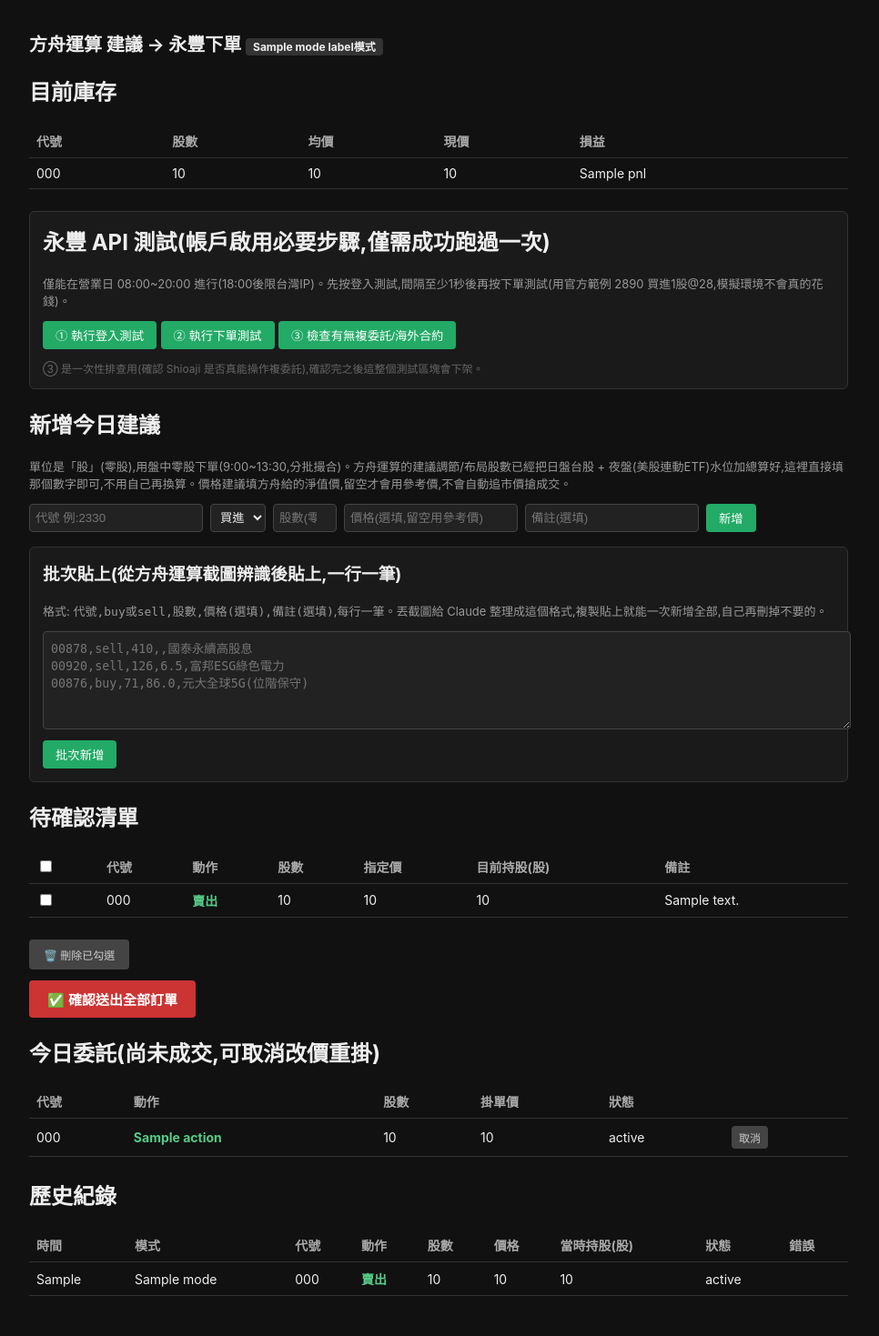
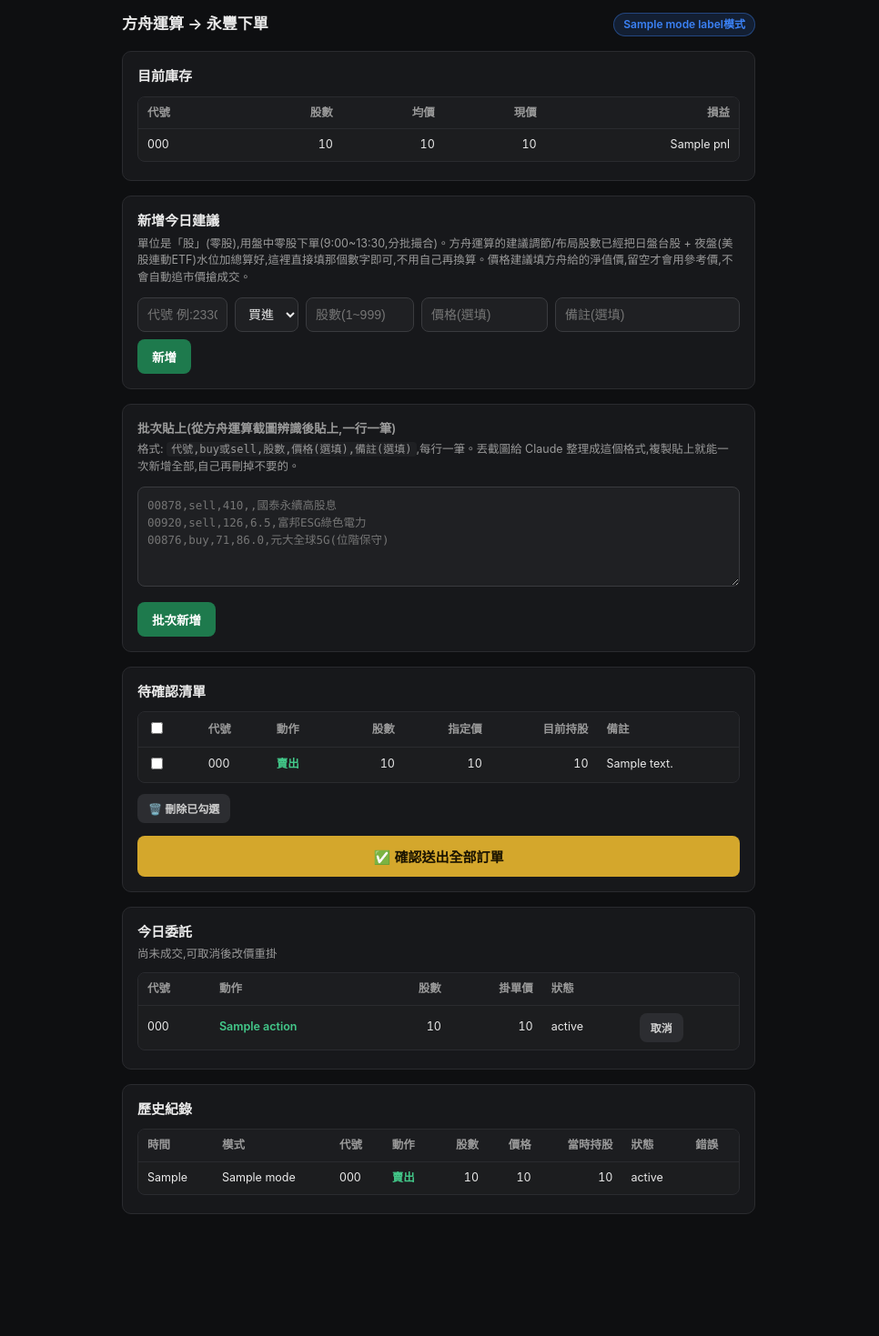
Before and after one commit to yanwolf/ark-trade-web, a Flask app: template app/templates/dashboard.html in a window 1280 px wide. Shown: the whole page at 91% size, without its empty margins (158-1124 px from the left). After the commit the page ends 1335 px from the top, so only its background shows below. Run offline with Flask 3, Linux system fonts and the light colour scheme; the template is opened without the code that fills it: most values are stand-ins (such as "Sample title", 1, 10 or a date in 2020).

Commit message:
排版美化

```diff
--- a/app/main.py
+++ b/app/main.py
@@ -185,45 +185,5 @@ def cancel_order():
     return redirect(url_for("dashboard"))
 
 
-@app.route("/api-test/contracts", methods=["POST"])
-def api_test_contracts():
-    try:
-        found_known, found_foreign = sc.check_contract_categories()
-        lines = [f"已知分類(台股/期貨/選擇權/指數): {found_known}"]
-        if found_foreign:
-            lines.append(f"⚠️ 發現可能跟複委託/海外商品有關的分類: {found_foreign}")
-        else:
-            lines.append("✅ 沒發現複委託/海外商品相關的分類(檢查的是常見命名,不是窮舉全部)")
-        flash("\n".join(lines))
-    except Exception as e:
-        flash(f"❌ 檢查失敗: {e}")
-    return redirect(url_for("dashboard"))
-
-
-@app.route("/api-test/login", methods=["POST"])
-def api_test_login():
-    try:
-        version, accounts = sc.test_login()
-        lines = [f"shioaji 版本: {version}", ""]
-        for acc in accounts:
-            signed = getattr(acc, "signed", None)
-            mark = "✅ 簽署+API測試皆已通過" if signed else "❌ 尚未完成(簽署或API測試審核未過)"
-            lines.append(f"{type(acc).__name__} {acc.account_id}: {mark}")
-        flash("\n".join(lines))
-    except Exception as e:
-        flash(f"❌ 登入測試失敗: {e}")
-    return redirect(url_for("dashboard"))
-
-
-@app.route("/api-test/order", methods=["POST"])
-def api_test_order():
-    try:
-        trade = sc.test_place_order()
-        flash(f"✅ 下單測試已送出\n{trade}")
-    except Exception as e:
-        flash(f"❌ 下單測試失敗: {e}")
-    return redirect(url_for("dashboard"))
-
-
 if __name__ == "__main__":
     app.run(host="0.0.0.0", port=8080, debug=True)
--- a/app/templates/dashboard.html
+++ b/app/templates/dashboard.html
@@ -2,36 +2,173 @@
 <html lang="zh-Hant">
 <head>
 <meta charset="utf-8">
+<meta name="viewport" content="width=device-width, initial-scale=1">
 <title>方舟運算 → 永豐自動下單</title>
 <style>
-  body { font-family: -apple-system, sans-serif; background:#111; color:#eee; padding:20px; max-width:900px; margin:auto; }
-  h1 { font-size:20px; }
-  table { width:100%; border-collapse: collapse; margin-bottom: 24px; }
-  th, td { border-bottom: 1px solid #333; padding: 8px; text-align: left; font-size: 14px; }
-  th { color: #aaa; }
-  .buy { color: #ff5555; font-weight: bold; }   /* 台股慣例: 紅漲/買 */
-  .sell { color: #55cc88; font-weight: bold; }  /* 綠跌/賣 */
-  .mode-tag { background:#333; padding:2px 8px; border-radius:4px; font-size:12px; }
-  form.inline { display:flex; gap:8px; flex-wrap:wrap; margin-bottom:16px; }
-  input, select { padding:6px; background:#222; color:#eee; border:1px solid #444; border-radius:4px; }
-  button { padding:6px 14px; border-radius:4px; border:none; cursor:pointer; }
-  .btn-add { background:#2a6; color:#fff; }
-  .btn-confirm { background:#c33; color:#fff; font-weight:bold; padding:10px 20px; font-size:15px; }
-  .btn-del { background:#444; color:#ccc; font-size:12px; padding:4px 8px; }
-  .warn { color:#e6a23c; margin-bottom:12px; }
-  .test-box { background:#1a1a1a; border:1px solid #333; border-radius:6px; padding:14px; margin-bottom:20px; }
-  .test-box pre { white-space:pre-wrap; word-break:break-word; font-size:13px; color:#8f8; margin:0; }
+  :root {
+    --bg: #0e0f11;
+    --card: #17181b;
+    --card-border: #2a2b2f;
+    --text: #eaeaea;
+    --text-dim: #9a9a9a;
+    --text-faint: #6b6b6b;
+    --buy: #ff5c5c;      /* 台股慣例: 紅漲/買 */
+    --sell: #43c98a;     /* 綠跌/賣 */
+    --accent: #3b82f6;
+    --gold: #d4a72c;     /* 正式模式標籤用金色,不用紅色 */
+    --warn: #e6a23c;
+    --danger: #d9534f;
+    --radius: 10px;
+  }
+  * { box-sizing: border-box; }
+  body {
+    font-family: -apple-system, BlinkMacSystemFont, "Segoe UI", sans-serif;
+    background: var(--bg);
+    color: var(--text);
+    margin: 0;
+    padding: 14px 12px 40px;
+    max-width: 720px;
+    margin-inline: auto;
+    font-size: 14px;
+    line-height: 1.5;
+  }
+
+  .topbar {
+    display: flex;
+    align-items: center;
+    justify-content: space-between;
+    gap: 10px;
+    margin-bottom: 16px;
+    flex-wrap: wrap;
+  }
+  .topbar h1 {
+    font-size: 17px;
+    margin: 0;
+    font-weight: 600;
+  }
+  .mode-tag {
+    padding: 3px 10px;
+    border-radius: 999px;
+    font-size: 12px;
+    font-weight: 600;
+    white-space: nowrap;
+  }
+  .mode-tag.live { background: rgba(212,167,44,0.15); color: var(--gold); border: 1px solid rgba(212,167,44,0.4); }
+  .mode-tag.sim { background: rgba(59,130,246,0.15); color: var(--accent); border: 1px solid rgba(59,130,246,0.4); }
+
+  .card {
+    background: var(--card);
+    border: 1px solid var(--card-border);
+    border-radius: var(--radius);
+    padding: 16px;
+    margin-bottom: 16px;
+  }
+  .card h2 {
+    font-size: 15px;
+    margin: 0 0 4px;
+    font-weight: 600;
+  }
+  .card h3 {
+    font-size: 13.5px;
+    margin: 0 0 4px;
+    font-weight: 600;
+    color: var(--text-dim);
+  }
+  .hint {
+    color: var(--text-dim);
+    font-size: 12.5px;
+    margin: 0 0 12px;
+  }
+
+  .flash-box {
+    background: #10231a;
+    border: 1px solid #1f4a34;
+    border-radius: var(--radius);
+    padding: 12px 14px;
+    margin-bottom: 16px;
+  }
+  .flash-box pre {
+    white-space: pre-wrap;
+    word-break: break-word;
+    font-size: 12.5px;
+    color: #7de3ab;
+    margin: 0;
+    font-family: ui-monospace, "SF Mono", Menlo, monospace;
+  }
+
+  .warn { color: var(--warn); font-size: 13px; margin: 0 0 12px; }
+
+  /* forms */
+  form.inline { display: flex; gap: 8px; flex-wrap: wrap; }
+  input, select, textarea {
+    padding: 9px 10px;
+    background: #1f2023;
+    color: var(--text);
+    border: 1px solid #3a3b3f;
+    border-radius: 8px;
+    font-size: 14px;
+  }
+  input:focus, select:focus, textarea:focus { outline: 1px solid var(--accent); }
+  input[name="code"] { width: 90px; flex: 1 1 90px; }
+  input[name="qty"] { width: 110px; flex: 1 1 110px; }
+  input[name="price"] { width: 130px; flex: 1 1 130px; }
+  input[name="note"] { flex: 2 1 140px; }
+  textarea { width: 100%; font-family: ui-monospace, "SF Mono", Menlo, monospace; font-size: 12.5px; resize: vertical; }
+
+  button {
+    padding: 9px 16px;
+    border-radius: 8px;
+    border: none;
+    cursor: pointer;
+    font-size: 13.5px;
+    font-weight: 600;
+    min-height: 38px;
+  }
+  .btn-add { background: #1e7a4d; color: #fff; }
+  .btn-add:active { background: #185f3c; }
+  .btn-confirm { background: var(--gold); color: #1a1300; font-size: 15px; padding: 12px 20px; width: 100%; }
+  .btn-confirm:active { background: #b58f22; }
+  .btn-del { background: #2c2d31; color: #cfcfcf; font-size: 12px; padding: 6px 12px; min-height: 32px; }
+  .btn-del:active { background: #202124; }
+
+  /* tables */
+  .table-scroll { overflow-x: auto; margin: 10px 0 4px; border-radius: 8px; border: 1px solid var(--card-border); }
+  table { width: 100%; border-collapse: collapse; min-width: 480px; }
+  th, td {
+    padding: 8px 10px;
+    text-align: left;
+    font-size: 12.5px;
+    white-space: nowrap;
+    border-bottom: 1px solid var(--card-border);
+  }
+  th {
+    color: var(--text-dim);
+    font-weight: 600;
+    background: #1c1d20;
+    position: sticky;
+    top: 0;
+  }
+  tbody tr:nth-child(even) { background: rgba(255,255,255,0.02); }
+  tbody tr:last-child td { border-bottom: none; }
+  td.num, th.num { text-align: right; font-variant-numeric: tabular-nums; }
+  .buy { color: var(--buy); font-weight: 600; }
+  .sell { color: var(--sell); font-weight: 600; }
+  .empty-msg { color: var(--text-faint); font-size: 13px; margin: 8px 0 0; }
+
+  .actions-row { display: flex; gap: 8px; margin-top: 12px; flex-wrap: wrap; }
+  code { background: #1f2023; padding: 1px 5px; border-radius: 4px; font-size: 12px; }
 </style>
 </head>
 <body>
 
-<h1>方舟運算 建議 → 永豐下單 <span class="mode-tag">{{ mode_label }}模式</span></h1>
+<div class="topbar">
+  <h1>方舟運算 → 永豐下單</h1>
+  <span class="mode-tag {{ 'live' if mode_label == '正式' else 'sim' }}">{{ mode_label }}模式</span>
+</div>
 
 {% with messages = get_flashed_messages() %}
 {% if messages %}
-<div class="test-box">
-  <pre>{{ messages[0] }}</pre>
-</div>
+<div class="flash-box"><pre>{{ messages[0] }}</pre></div>
 {% endif %}
 {% endwith %}
 
@@ -39,45 +176,31 @@
 <p class="warn">⚠️ 無法取得目前持股: {{ positions_error }}(請確認 API Key 是否已設定)</p>
 {% endif %}
 
+<div class="card">
   <h2>目前庫存</h2>
   {% if position_details %}
+  <div class="table-scroll">
   <table>
-  <tr><th>代號</th><th>股數</th><th>均價</th><th>現價</th><th>損益</th></tr>
+    <tr><th>代號</th><th class="num">股數</th><th class="num">均價</th><th class="num">現價</th><th class="num">損益</th></tr>
     {% for p in position_details %}
     <tr>
       <td>{{ p.code }}</td>
-    <td>{{ p.quantity }}</td>
-    <td>{{ p.price }}</td>
-    <td>{{ p.last_price }}</td>
-    <td class="{{ 'buy' if p.pnl is not none and p.pnl > 0 else ('sell' if p.pnl is not none and p.pnl < 0 else '') }}">{{ p.pnl }}</td>
+      <td class="num">{{ p.quantity }}</td>
+      <td class="num">{{ p.price }}</td>
+      <td class="num">{{ p.last_price }}</td>
+      <td class="num {{ 'buy' if p.pnl is not none and p.pnl > 0 else ('sell' if p.pnl is not none and p.pnl < 0 else '') }}">{{ p.pnl }}</td>
     </tr>
     {% endfor %}
   </table>
+  </div>
   {% elif not positions_error %}
-<p>目前沒有庫存部位。</p>
+  <p class="empty-msg">目前沒有庫存部位。</p>
   {% endif %}
-
-<div class="test-box">
-  <h2 style="margin-top:0">永豐 API 測試(帳戶啟用必要步驟,僅需成功跑過一次)</h2>
-  <p style="color:#999; font-size:13px;">
-    僅能在營業日 08:00~20:00 進行(18:00後限台灣IP)。先按登入測試,間隔至少1秒後再按下單測試(用官方範例 2890 買進1股@28,模擬環境不會真的花錢)。
-  </p>
-  <form action="/api-test/login" method="post" style="display:inline">
-    <button class="btn-add" type="submit">① 執行登入測試</button>
-  </form>
-  <form action="/api-test/order" method="post" style="display:inline">
-    <button class="btn-add" type="submit">② 執行下單測試</button>
-  </form>
-  <form action="/api-test/contracts" method="post" style="display:inline">
-    <button class="btn-add" type="submit">③ 檢查有無複委託/海外合約</button>
-  </form>
-  <p style="color:#666; font-size:12px; margin-bottom:0;">
-    ③ 是一次性排查用(確認 Shioaji 是否真能操作複委託),確認完之後這整個測試區塊會下架。
-  </p>
 </div>
 
+<div class="card">
   <h2>新增今日建議</h2>
-<p style="color:#999; font-size:13px;">
+  <p class="hint">
     單位是「股」(零股),用盤中零股下單(9:00~13:30,分批撮合)。方舟運算的建議調節/布局股數已經把日盤台股 + 夜盤(美股連動ETF)水位加總算好,這裡直接填那個數字即可,不用自己再換算。價格建議填方舟給的淨值價,留空才會用參考價,不會自動追市價搶成交。
   </p>
   <form class="inline" action="/add" method="post">
@@ -86,69 +209,79 @@
       <option value="buy">買進</option>
       <option value="sell">賣出</option>
     </select>
-  <input name="qty" type="number" placeholder="股數(零股,1~999)" min="1" max="999" required>
-  <input name="price" type="number" step="0.01" placeholder="價格(選填,留空用參考價)">
+    <input name="qty" type="number" placeholder="股數(1~999)" min="1" max="999" required>
+    <input name="price" type="number" step="0.01" placeholder="價格(選填)">
     <input name="note" placeholder="備註(選填)">
     <button class="btn-add" type="submit">新增</button>
   </form>
+</div>
 
-<div class="test-box">
-  <h3 style="margin-top:0">批次貼上(從方舟運算截圖辨識後貼上,一行一筆)</h3>
-  <p style="color:#999; font-size:13px; margin-top:0;">
+<div class="card">
+  <h3>批次貼上(從方舟運算截圖辨識後貼上,一行一筆)</h3>
+  <p class="hint">
     格式: <code>代號,buy或sell,股數,價格(選填),備註(選填)</code>,每行一筆。丟截圖給 Claude 整理成這個格式,複製貼上就能一次新增全部,自己再刪掉不要的。
   </p>
   <form action="/add-bulk" method="post">
-    <textarea name="bulk_text" rows="6" style="width:100%; background:#222; color:#eee; border:1px solid #444; border-radius:4px; padding:8px; font-family:monospace;" placeholder="00878,sell,410,,國泰永續高股息&#10;00920,sell,126,6.5,富邦ESG綠色電力&#10;00876,buy,71,86.0,元大全球5G(位階保守)"></textarea>
-    <div style="margin-top:8px;">
+    <textarea name="bulk_text" rows="6" placeholder="00878,sell,410,,國泰永續高股息&#10;00920,sell,126,6.5,富邦ESG綠色電力&#10;00876,buy,71,86.0,元大全球5G(位階保守)"></textarea>
+    <div class="actions-row">
       <button class="btn-add" type="submit">批次新增</button>
     </div>
   </form>
 </div>
 
+<div class="card">
   <h2>待確認清單</h2>
   {% if confirm_list %}
   <form action="/delete-bulk" method="post" onsubmit="return confirm('確定要刪除勾選的項目嗎?');">
+  <div class="table-scroll">
   <table>
     <tr>
       <th><input type="checkbox" onclick="document.querySelectorAll('.row-check').forEach(c=>c.checked=this.checked)"></th>
-    <th>代號</th><th>動作</th><th>股數</th><th>指定價</th><th>目前持股(股)</th><th>備註</th>
+      <th>代號</th><th>動作</th><th class="num">股數</th><th class="num">指定價</th><th class="num">目前持股</th><th>備註</th>
     </tr>
     {% for item in confirm_list %}
     <tr>
       <td><input type="checkbox" class="row-check" name="selected_ids" value="{{ item.id }}"></td>
       <td>{{ item.code }}</td>
       <td class="{{ 'buy' if item.action=='buy' else 'sell' }}">{{ '買進' if item.action=='buy' else '賣出' }}</td>
-    <td>{{ item.qty }}</td>
-    <td>{{ item.price if item.price else '(用參考價)' }}</td>
-    <td>{{ item.held_qty }}</td>
+      <td class="num">{{ item.qty }}</td>
+      <td class="num">{{ item.price if item.price else '(參考價)' }}</td>
+      <td class="num">{{ item.held_qty }}</td>
       <td>{{ item.note }}</td>
     </tr>
     {% endfor %}
   </table>
-<button class="btn-del" type="submit" style="padding:8px 16px;">🗑️ 刪除已勾選</button>
+  </div>
+  <div class="actions-row">
+    <button class="btn-del" type="submit">🗑️ 刪除已勾選</button>
+  </div>
   </form>
-<form action="/confirm" method="post" onsubmit="return confirm('確定要送出以上訂單嗎?');" style="margin-top:12px;">
+  <form action="/confirm" method="post" onsubmit="return confirm('確定要送出以上訂單嗎?');" style="margin-top:14px;">
     <button class="btn-confirm" type="submit">✅ 確認送出全部訂單</button>
   </form>
   {% else %}
-<p>目前沒有待確認的建議。</p>
+  <p class="empty-msg">目前沒有待確認的建議。</p>
   {% endif %}
+</div>
 
-<h2>今日委託(尚未成交,可取消改價重掛)</h2>
+<div class="card">
+  <h2>今日委託</h2>
+  <p class="hint" style="margin-bottom:8px;">尚未成交,可取消後改價重掛</p>
   {% if orders_error %}
   <p class="warn">⚠️ 無法取得委託狀態: {{ orders_error }}</p>
   {% elif open_trades %}
+  <div class="table-scroll">
   <table>
-  <tr><th>代號</th><th>動作</th><th>股數</th><th>掛單價</th><th>狀態</th><th></th></tr>
+    <tr><th>代號</th><th>動作</th><th class="num">股數</th><th class="num">掛單價</th><th>狀態</th><th></th></tr>
     {% for t in open_trades %}
     <tr>
       <td>{{ t.code }}</td>
       <td class="{{ 'buy' if 'Buy' in t.action else 'sell' }}">{{ t.action }}</td>
-    <td>{{ t.quantity }}</td>
-    <td>{{ t.price }}</td>
+      <td class="num">{{ t.quantity }}</td>
+      <td class="num">{{ t.price }}</td>
       <td>{{ t.status }}</td>
       <td>
-      <form action="/cancel-order" method="post" style="display:inline" onsubmit="return confirm('確定要取消這筆委託嗎?');">
+        <form action="/cancel-order" method="post" onsubmit="return confirm('確定要取消這筆委託嗎?');">
           <input type="hidden" name="order_id" value="{{ t.order_id }}">
           <button class="btn-del" type="submit">取消</button>
         </form>
@@ -156,27 +289,33 @@
     </tr>
     {% endfor %}
   </table>
+  </div>
   {% else %}
-<p>目前沒有未成交的委託。</p>
+  <p class="empty-msg">目前沒有未成交的委託。</p>
   {% endif %}
+</div>
 
+<div class="card">
   <h2>歷史紀錄</h2>
+  <div class="table-scroll">
   <table>
-  <tr><th>時間</th><th>模式</th><th>代號</th><th>動作</th><th>股數</th><th>價格</th><th>當時持股(股)</th><th>狀態</th><th>錯誤</th></tr>
+    <tr><th>時間</th><th>模式</th><th>代號</th><th>動作</th><th class="num">股數</th><th class="num">價格</th><th class="num">當時持股</th><th>狀態</th><th>錯誤</th></tr>
     {% for log in logs %}
     <tr>
       <td>{{ log.ts }}</td>
       <td>{{ log.mode }}</td>
       <td>{{ log.code }}</td>
       <td class="{{ 'buy' if log.action=='buy' else 'sell' }}">{{ '買進' if log.action=='buy' else '賣出' }}</td>
-    <td>{{ log.qty }}</td>
-    <td>{{ log.price }}</td>
-    <td>{{ log.held_qty }}</td>
+      <td class="num">{{ log.qty }}</td>
+      <td class="num">{{ log.price }}</td>
+      <td class="num">{{ log.held_qty }}</td>
       <td>{{ log.status }}</td>
       <td>{{ log.error }}</td>
     </tr>
     {% endfor %}
   </table>
+  </div>
+</div>
 
 </body>
 </html>
```
Also changed, not shown: app/shioaji_client.py (+0 -67 lines), README.md. Lines whose indentation alone changed are shown as unchanged.
